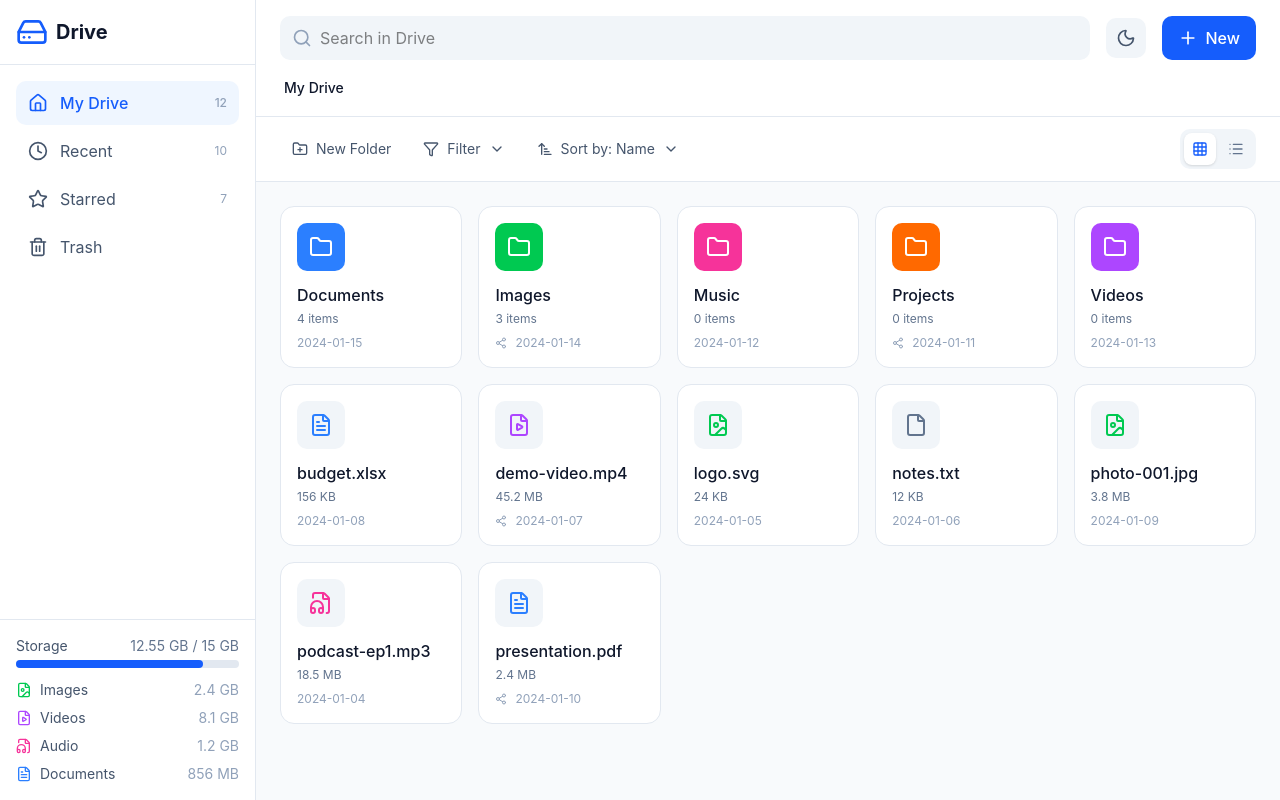
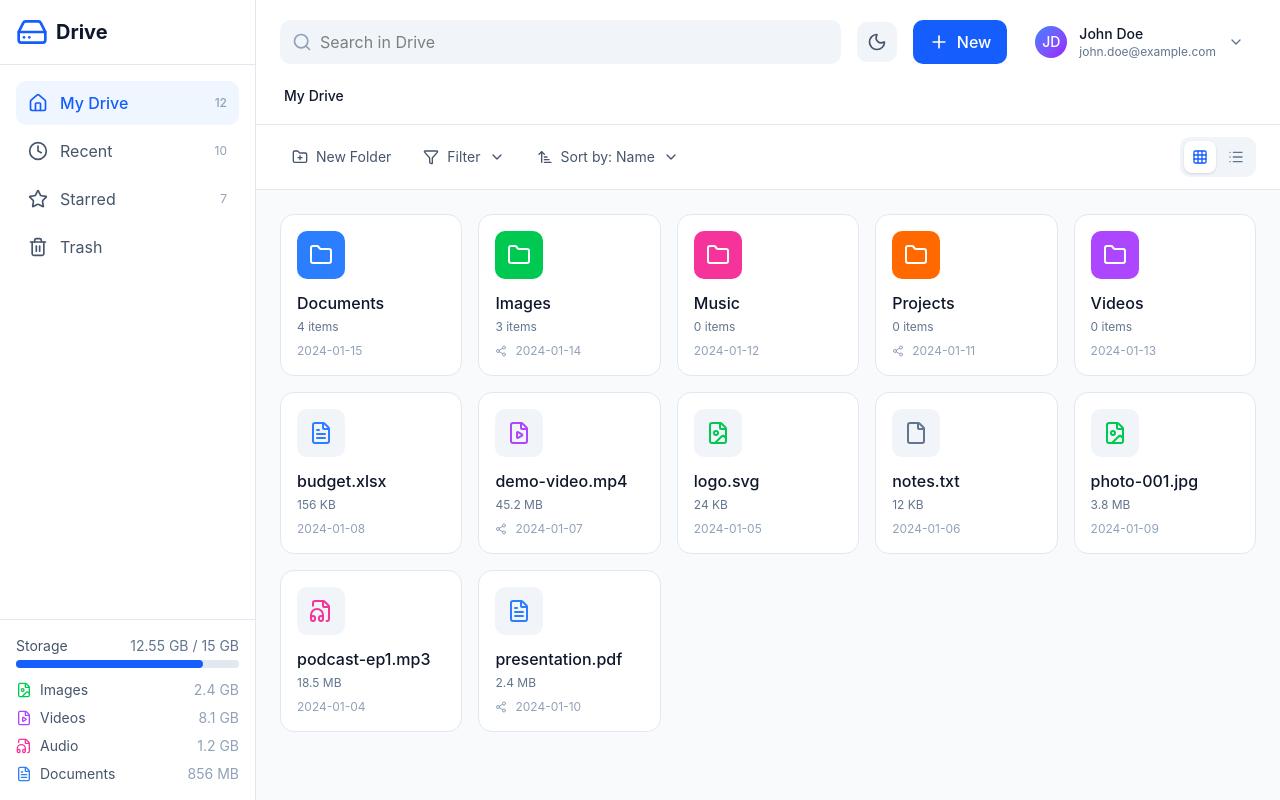
Before and after one commit to itsSantoshkc/drive, a React (Vite) app in the folder frontend/: page /dashboard in a window 1280 px wide. Built offline with nearby package versions, Linux system fonts and the light colour scheme.

Commit message:
Add user profile section to dashboard header with avatar and dropdown menu

```diff
--- a/frontend/src/pages/DashboardPage.tsx
+++ b/frontend/src/pages/DashboardPage.tsx
@@ -32,6 +32,10 @@ import {
   ArrowLeft,
   Check,
   RotateCcw,
+  User,
+  Settings,
+  LogOut,
+  HelpCircle,
 } from "lucide-react";
 import { useAppDispatch, useAppSelector } from "../hooks/useRedux";
 import { toggleTheme } from "../store/slices/themeSlice";
@@ -122,8 +126,18 @@ export default function DashboardPage() {
   const [isDraggingOverEmpty, setIsDraggingOverEmpty] = useState(false);
   const [showSortDropdown, setShowSortDropdown] = useState(false);
   const [showFilterDropdown, setShowFilterDropdown] = useState(false);
+  const [showUserMenu, setShowUserMenu] = useState(false);
   const sortDropdownRef = useRef<HTMLDivElement>(null);
   const filterDropdownRef = useRef<HTMLDivElement>(null);
+  const userMenuRef = useRef<HTMLDivElement>(null);
+
+  // Mock user data
+  const user = {
+    name: "John Doe",
+    email: "john.doe@example.com",
+    avatar: null as string | null,
+    initials: "JD",
+  };
 
   // Close dropdowns on outside click
   useEffect(() => {
@@ -133,6 +147,9 @@ export default function DashboardPage() {
       }
       if (filterDropdownRef.current && !filterDropdownRef.current.contains(e.target as Node)) {
         setShowFilterDropdown(false);
+      }
+      if (userMenuRef.current && !userMenuRef.current.contains(e.target as Node)) {
+        setShowUserMenu(false);
       }
     };
     document.addEventListener("mousedown", handleClickOutside);
@@ -601,14 +618,89 @@ export default function DashboardPage() {
             >
               {theme === "dark" ? <Sun className="h-5 w-5" /> : <Moon className="h-5 w-5" />}
             </button>
-            <div className="relative">
+            <button
+              onClick={() => setShowUploadModal(true)}
+              className="flex items-center gap-2 px-4 py-2.5 bg-blue-600 text-white rounded-lg hover:bg-blue-700 transition-colors font-medium"
+            >
+              <Plus className="h-5 w-5" />
+              New
+            </button>
+            {/* User Profile */}
+            <div className="relative" ref={userMenuRef}>
               <button
-                onClick={() => setShowUploadModal(true)}
-                className="flex items-center gap-2 px-4 py-2.5 bg-blue-600 text-white rounded-lg hover:bg-blue-700 transition-colors font-medium"
+                onClick={() => setShowUserMenu(!showUserMenu)}
+                className={`flex items-center gap-3 px-3 py-2 rounded-lg transition-colors ${
+                  showUserMenu
+                    ? theme === "dark" ? "bg-slate-700" : "bg-slate-100"
+                    : theme === "dark" ? "hover:bg-slate-700" : "hover:bg-slate-100"
+                }`}
               >
-                <Plus className="h-5 w-5" />
-                New
+                {user.avatar ? (
+                  <img src={user.avatar} alt={user.name} className="w-8 h-8 rounded-full object-cover" />
+                ) : (
+                  <div className="w-8 h-8 rounded-full bg-gradient-to-br from-blue-500 to-purple-600 flex items-center justify-center">
+                    <span className="text-sm font-medium text-white">{user.initials}</span>
+                  </div>
+                )}
+                <div className="hidden md:block text-left">
+                  <p className={`text-sm font-medium ${theme === "dark" ? "text-white" : "text-slate-900"}`}>{user.name}</p>
+                  <p className={`text-xs ${theme === "dark" ? "text-slate-400" : "text-slate-500"}`}>{user.email}</p>
+                </div>
+                <ChevronDown className={`h-4 w-4 ${theme === "dark" ? "text-slate-400" : "text-slate-500"}`} />
               </button>
+              {showUserMenu && (
+                <div className={`absolute right-0 top-full mt-2 w-64 rounded-xl shadow-lg border py-2 z-50 ${
+                  theme === "dark" ? "bg-slate-800 border-slate-700" : "bg-white border-slate-200"
+                }`}>
+                  <div className={`px-4 py-3 border-b ${theme === "dark" ? "border-slate-700" : "border-slate-200"}`}>
+                    <div className="flex items-center gap-3">
+                      {user.avatar ? (
+                        <img src={user.avatar} alt={user.name} className="w-10 h-10 rounded-full object-cover" />
+                      ) : (
+                        <div className="w-10 h-10 rounded-full bg-gradient-to-br from-blue-500 to-purple-600 flex items-center justify-center">
+                          <span className="text-sm font-medium text-white">{user.initials}</span>
+                        </div>
+                      )}
+                      <div>
+                        <p className={`font-medium ${theme === "dark" ? "text-white" : "text-slate-900"}`}>{user.name}</p>
+                        <p className={`text-sm ${theme === "dark" ? "text-slate-400" : "text-slate-500"}`}>{user.email}</p>
+                      </div>
+                    </div>
+                  </div>
+                  <div className="py-1">
+                    <button className={`w-full flex items-center gap-3 px-4 py-2.5 text-sm transition-colors ${
+                      theme === "dark" ? "text-slate-300 hover:bg-slate-700" : "text-slate-700 hover:bg-slate-100"
+                    }`}>
+                      <User className="h-4 w-4" />
+                      My Account
+                    </button>
+                    <button className={`w-full flex items-center gap-3 px-4 py-2.5 text-sm transition-colors ${
+                      theme === "dark" ? "text-slate-300 hover:bg-slate-700" : "text-slate-700 hover:bg-slate-100"
+                    }`}>
+                      <Settings className="h-4 w-4" />
+                      Settings
+                    </button>
+                    <button className={`w-full flex items-center gap-3 px-4 py-2.5 text-sm transition-colors ${
+                      theme === "dark" ? "text-slate-300 hover:bg-slate-700" : "text-slate-700 hover:bg-slate-100"
+                    }`}>
+                      <HelpCircle className="h-4 w-4" />
+                      Help & Support
+                    </button>
+                  </div>
+                  <div className={`border-t ${theme === "dark" ? "border-slate-700" : "border-slate-200"}`}>
+                    <button
+                      onClick={() => {
+                        // Handle logout
+                        window.location.href = "/login";
+                      }}
+                      className="w-full flex items-center gap-3 px-4 py-2.5 text-sm text-red-600 hover:bg-red-50 dark:hover:bg-red-900/20 transition-colors"
+                    >
+                      <LogOut className="h-4 w-4" />
+                      Sign out
+                    </button>
+                  </div>
+                </div>
+              )}
             </div>
           </div>
 
```
